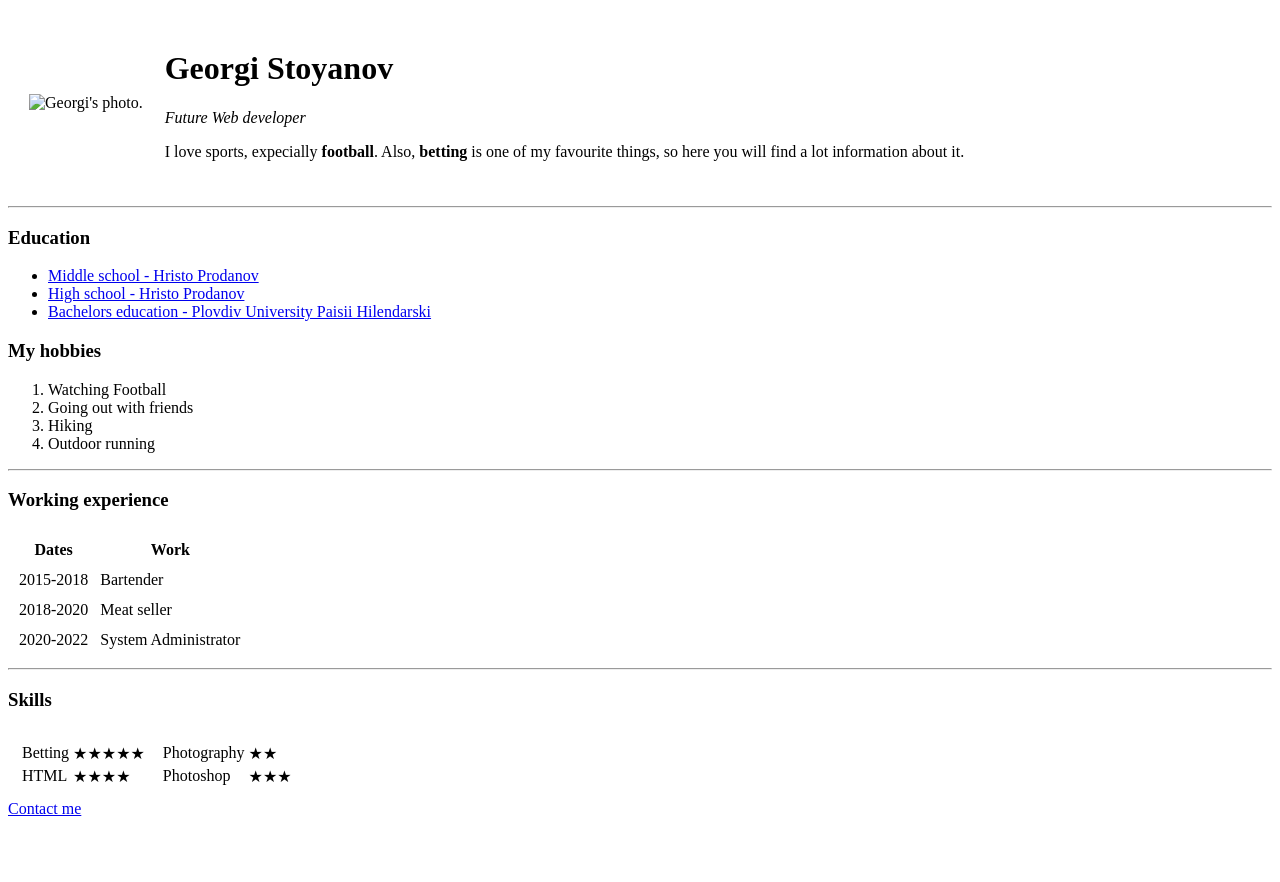
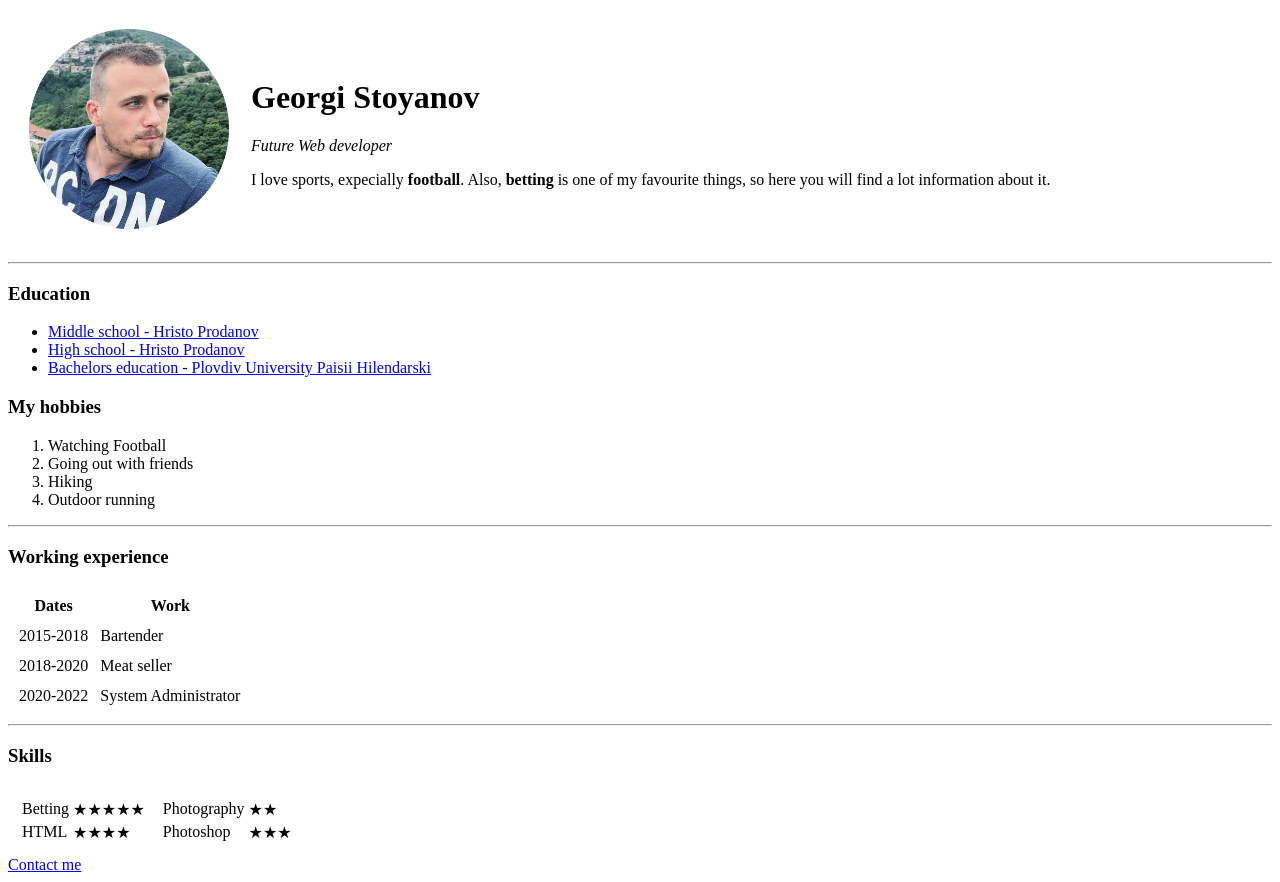
Before and after one commit to gstoyanof/cv, a plain HTML site: page index.html in a window 1280 px wide. Before the commit the page ends 826 px from the top, so only its background shows below. Drawn offline with Linux system fonts and the light colour scheme.

Commit message:
Changed file path for image

```diff
--- a/index.html
+++ b/index.html
@@ -8,7 +8,7 @@
 
     <table cellspacing="20">
       <tr>
-        <td><img src="images/georgi-circle.png" width="200px" height="200px" alt="Georgi's photo."/></td>
+        <td><img src="georgi-circle.png" width="200px" height="200px" alt="Georgi's photo."/></td>
         <td><h1>Georgi Stoyanov</h1>
           <p><em>Future Web developer</em></p>
           <p>I love sports, expecially <strong>football</strong>.
```
